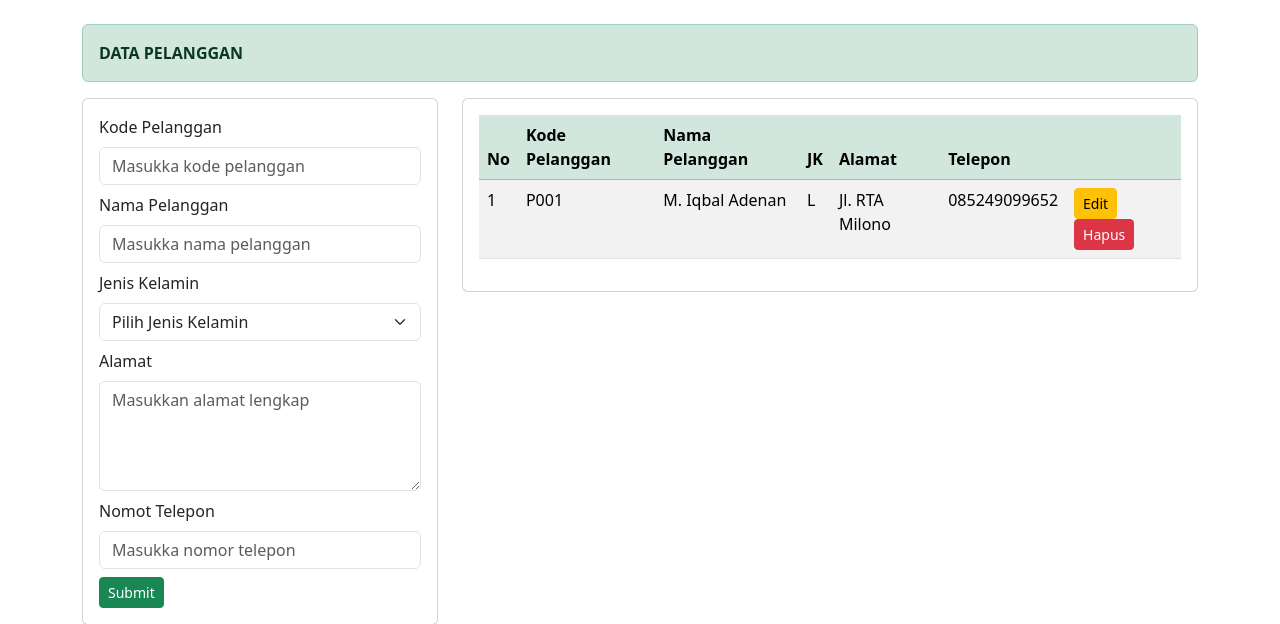
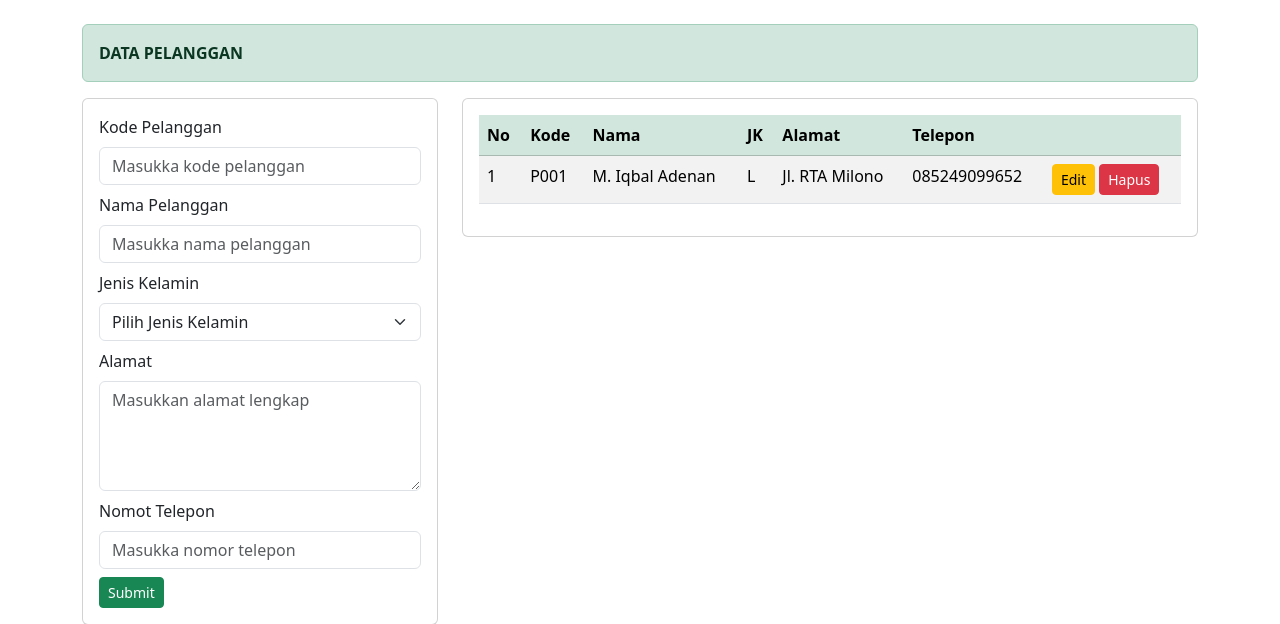
Before and after one commit to kumpultugas17/aplikasi_loundry_sederhana_mik4, a PHP site: page /pelanggan/index.php in a window 1280 px wide. Shown: the part 56-680 px from the top of the page. Run offline with PHP 8.4, Linux system fonts and the light colour scheme; some libraries are stand-ins or nearby versions.

Commit message:
Update index.php

```diff
--- a/pelanggan/index.php
+++ b/pelanggan/index.php
@@ -91,8 +91,8 @@
                            <thead class="table-success">
                               <tr>
                                  <th>No</th>
-                                 <th>Kode Pelanggan</th>
-                                 <th>Nama Pelanggan</th>
+                                 <th>Kode</th>
+                                 <th>Nama</th>
                                  <th>JK</th>
                                  <th>Alamat</th>
                                  <th>Telepon</th>
```
